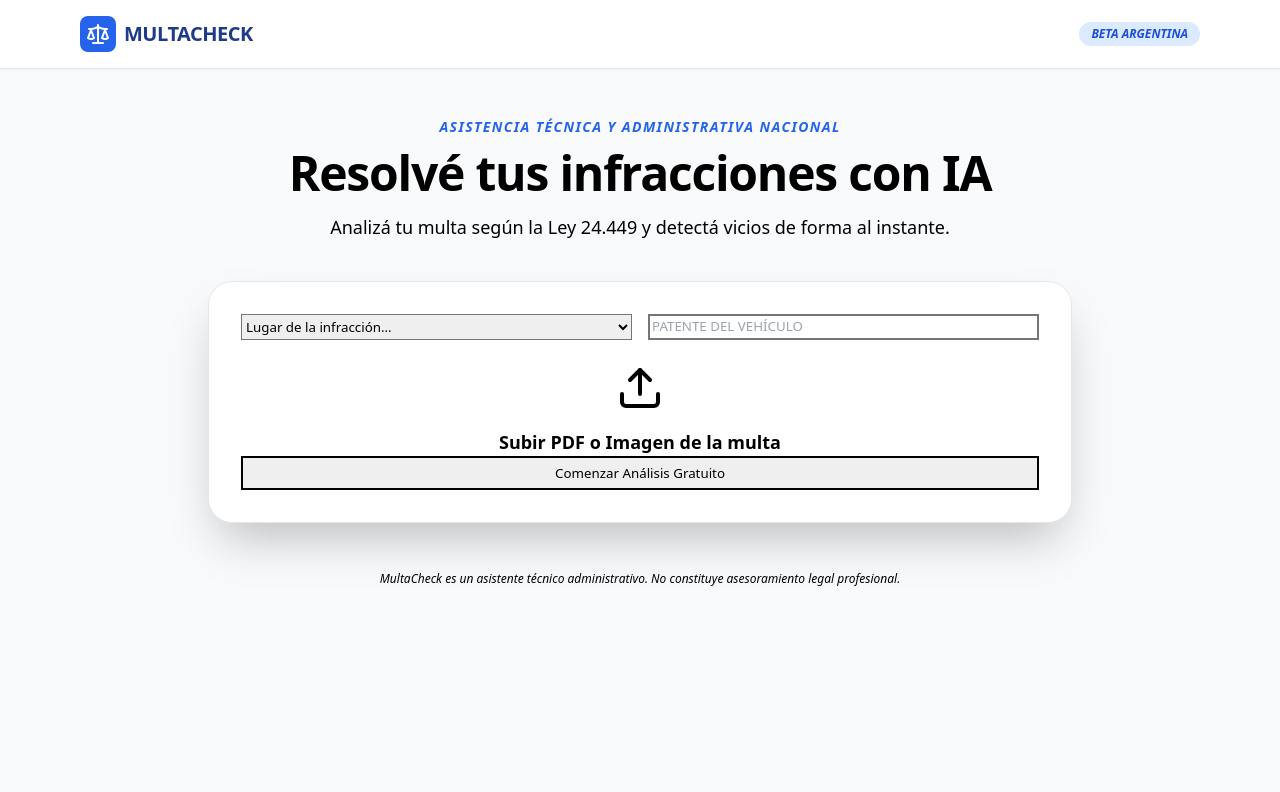
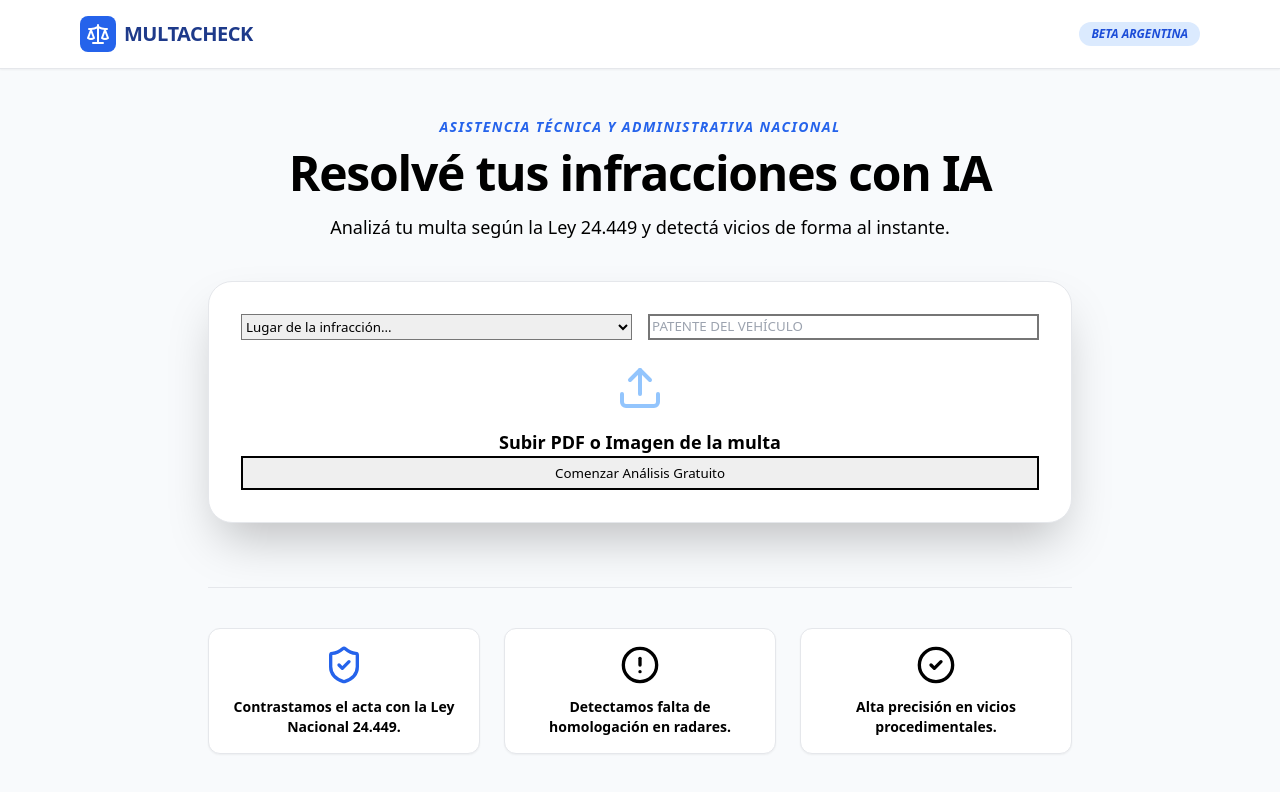
Before and after one commit to 2025ricardo1966-cyber/Multacheck, a Next.js app: page / in a window 1280 px wide. Shown: the top 792 px of the page. Built offline with nearby package versions, Linux system fonts and the light colour scheme.

Commit message:
Update page.tsx

```diff
--- a/app/page.tsx
+++ b/app/page.tsx
@@ -1,6 +1,6 @@
 "use client";
 import React, { useState, useRef } from 'react';
-import { Scale, Upload, Loader2, Check, AlertTriangle, XCircle, FileText, Download, Lock } from 'lucide-react';
+import { Scale, Upload, Loader2, Check, AlertTriangle, XCircle, FileText, Download, Lock, ShieldCheck, CheckCircle2, AlertCircle } from 'lucide-react';
 
 export default function MultaCheck() {
   const [step, setStep] = useState('input'); // 'input', 'analyzing', 'result'
@@ -34,9 +34,11 @@ export default function MultaCheck() {
       <style jsx global>{`
         @import url('https://cdn.jsdelivr.net/npm/tailwindcss@2.2.19/dist/tailwind.min.css');
         .blur-text { filter: blur(5px); user-select: none; }
+        @keyframes progress { 0% { width: 0%; } 100% { width: 100%; } }
+        .animate-progress-bar { animation: progress 7.5s linear forwards; }
       `}</style>
 
-      {/* Navbar */}
+      {/* Navbar con Azul */}
       <nav className="bg-white border-b border-slate-200 py-4 shadow-sm">
         <div className="max-w-6xl mx-auto px-4 flex justify-between items-center">
           <div className="flex items-center gap-2">
@@ -54,12 +56,12 @@ export default function MultaCheck() {
             <div className="text-center mb-10">
               <h2 className="text-blue-600 font-bold text-sm uppercase tracking-widest mb-3 italic">Asistencia técnica y administrativa nacional</h2>
               <h1 className="text-4xl md:text-5xl font-extrabold text-slate-900 mb-4 tracking-tight">Resolvé tus infracciones con IA</h1>
-              <p className="text-lg text-slate-600 max-w-2xl mx-auto">Analizá tu multa según la Ley 24.449 y detectá vicios de forma al instante.</p>
+              <p className="text-lg text-slate-600 max-w-2xl mx-auto font-medium">Analizá tu multa según la Ley 24.449 y detectá vicios de forma al instante.</p>
             </div>
 
             <div className="bg-white p-8 rounded-3xl shadow-2xl border border-slate-200 mb-10">
               <div className="grid md:grid-cols-2 gap-4 mb-6">
-                <select className="p-4 bg-slate-50 border border-slate-200 rounded-xl font-semibold outline-none focus:ring-2 focus:ring-blue-500 transition-all" value={jurisdiccion} onChange={(e) => setJurisdiccion(e.target.value)}>
+                <select className="p-4 bg-slate-50 border border-slate-200 rounded-xl font-semibold outline-none focus:ring-2 focus:ring-blue-500 transition-all text-sm" value={jurisdiccion} onChange={(e) => setJurisdiccion(e.target.value)}>
                   <option value="">Lugar de la infracción...</option>
                   <option value="CABA">CABA</option>
                   <option value="PBA">Provincia de Buenos Aires</option>
@@ -68,15 +70,17 @@ export default function MultaCheck() {
                 <input type="text" placeholder="Patente del vehículo" className="p-4 bg-slate-50 border border-slate-200 rounded-xl font-semibold uppercase outline-none focus:ring-2 focus:ring-blue-500 transition-all" />
               </div>
 
+              {/* Recuadro de carga con Azul */}
               <div onClick={() => fileInputRef.current.click()} className={`border-2 border-dashed rounded-2xl p-10 text-center transition-all cursor-pointer ${fileSelected ? 'border-emerald-400 bg-emerald-50/30' : 'border-slate-200 hover:border-blue-400 bg-slate-50/50'}`}>
                 <input type="file" ref={fileInputRef} onChange={(e) => setFileSelected(e.target.files[0])} className="hidden" accept=".pdf,image/*" />
                 {!fileSelected ? (
-                  <><Upload className="mx-auto h-12 w-12 text-slate-300 mb-4" /><p className="text-slate-600 font-bold text-lg">Subir PDF o Imagen de la multa</p></>
+                  <><Upload className="mx-auto h-12 w-12 text-blue-300 hover:text-blue-500 mb-4" /><p className="text-slate-600 font-bold text-lg">Subir PDF o Imagen de la multa</p></>
                 ) : (
                   <><div className="bg-emerald-500 w-12 h-12 rounded-full flex items-center justify-center mx-auto mb-4"><Check className="text-white w-8 h-8" /></div><p className="text-emerald-700 font-bold text-lg italic">Documento listo para análisis</p></>
                 )}
               </div>
 
+              {/* Botón Principal con Azul */}
               <button onClick={handleStartAnalysis} className={`w-full mt-6 font-bold py-5 rounded-2xl transition-all text-xl shadow-lg ${fileSelected && jurisdiccion ? 'bg-blue-600 hover:bg-blue-700 text-white shadow-blue-200' : 'bg-slate-200 text-slate-400 cursor-not-allowed'}`}>Comenzar Análisis Gratuito</button>
             </div>
           </div>
@@ -90,7 +94,7 @@ export default function MultaCheck() {
               <p className="text-slate-500 text-lg">Nuestros algoritmos están buscando inconsistencias legales...</p>
             </div>
             <div className="max-w-md mx-auto bg-slate-100 h-3 rounded-full overflow-hidden">
-              <div className="bg-blue-600 h-full w-full animate-pulse transition-all duration-1000"></div>
+              <div className="bg-blue-600 h-full animate-progress-bar w-full"></div>
             </div>
           </div>
         )}
@@ -111,7 +115,7 @@ export default function MultaCheck() {
               </div>
             </div>
 
-            {/* PREVISUALIZACION Y PAYWALL */}
+            {/* PREVISUALIZACION Y PAYWALL CON AZUL */}
             <div className="grid md:grid-cols-5 gap-8">
               <div className="md:col-span-3 bg-white p-6 rounded-3xl border border-slate-200 shadow-lg relative overflow-hidden">
                 <div className="flex items-center gap-2 mb-4 border-b pb-4"><FileText className="text-slate-400" /><span className="text-sm font-bold text-slate-400 uppercase tracking-widest">Ejemplo de tu Descargo</span></div>
@@ -132,9 +136,9 @@ export default function MultaCheck() {
 
               <div className="md:col-span-2 space-y-4">
                 <div className="bg-blue-600 p-8 rounded-3xl text-white shadow-xl shadow-blue-200">
-                  <h3 className="text-xl font-bold mb-2">Generar documento listo para presentar</h3>
+                  <h3 className="text-xl font-bold mb-2 tracking-tight">Generar documento listo para presentar</h3>
                   <p className="text-sm opacity-90 mb-6">Incluye escrito personalizado, fundamentos legales y guía práctica de presentación.</p>
-                  <div className="text-3xl font-black mb-6">$ 4.500 <span className="text-sm font-normal opacity-70">Pago único</span></div>
+                  <div className="text-3xl font-black mb-6 tracking-tighter">$ 4.500 <span className="text-sm font-normal opacity-70">Pago único</span></div>
                   <button className="w-full bg-white text-blue-600 font-bold py-4 rounded-xl hover:bg-slate-50 transition-all flex items-center justify-center gap-2">
                     Descargar Ahora <Download className="w-5 h-5" />
                   </button>
@@ -147,17 +151,22 @@ export default function MultaCheck() {
           </div>
         )}
 
-        <footer className="mt-12 text-center text-slate-400 text-xs italic">
-          <p>MultaCheck es un asistente técnico administrativo. No constituye asesoramiento legal profesional.</p>
-        </footer>
+        {/* Footer con Iconos con Azul */}
+        <div className="mt-16 grid md:grid-cols-3 gap-6 text-center border-t border-slate-200 pt-10">
+            <div className="p-4 bg-white rounded-xl shadow-sm border">
+                <ShieldCheck className="w-10 h-10 text-blue-600 mx-auto mb-3" />
+                <p className="text-sm font-bold text-slate-700">Contrastamos el acta con la Ley Nacional 24.449.</p>
+            </div>
+            <div className="p-4 bg-white rounded-xl shadow-sm border">
+                <AlertCircle className="w-10 h-10 text-amber-600 mx-auto mb-3" />
+                <p className="text-sm font-bold text-slate-700">Detectamos falta de homologación en radares.</p>
+            </div>
+            <div className="p-4 bg-white rounded-xl shadow-sm border">
+                <CheckCircle2 className="w-10 h-10 text-emerald-600 mx-auto mb-3" />
+                <p className="text-sm font-bold text-slate-700">Alta precisión en vicios procedimentales.</p>
+            </div>
+        </div>
       </main>
     </div>
   );
 }
-
-// Icono faltante que no estaba en el import inicial
-function CheckCircle2(props) {
-  return (
-    <svg {...props} xmlns="http://www.w3.org/2000/svg" width="24" height="24" viewBox="0 0 24 24" fill="none" stroke="currentColor" strokeWidth="2" strokeLinecap="round" strokeLinejoin="round"><path d="M12 22c5.523 0 10-4.477 10-10S17.523 2 12 2 2 6.477 2 12s4.477 10 10 10z"/><path d="m9 12 2 2 4-4"/></svg>
-  )
-}
```
